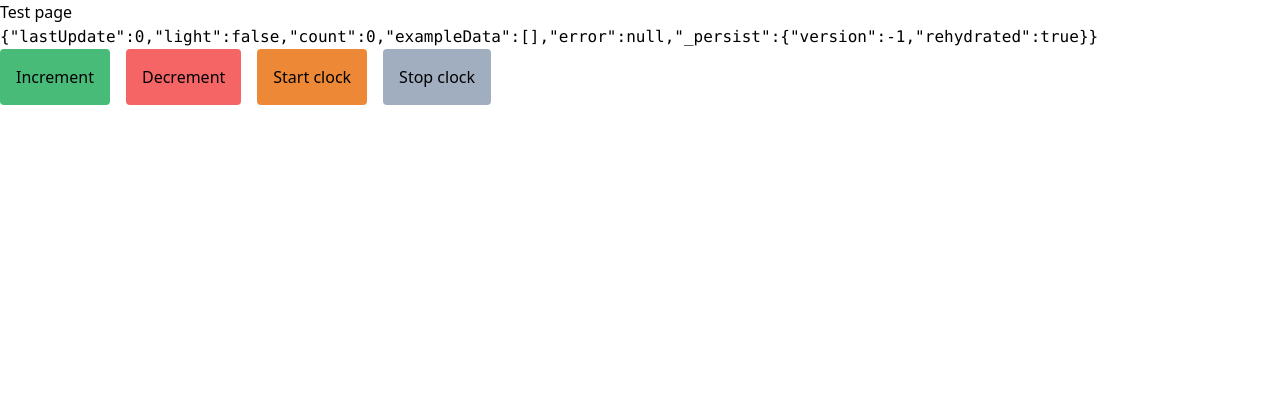
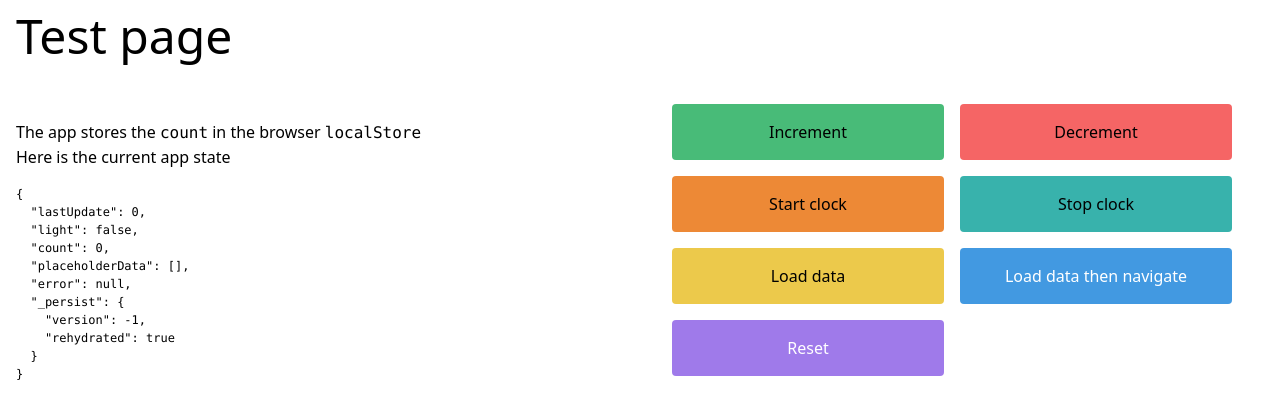
Before and after one commit to gallaoro/next-starter, a Next.js app: page /test in a window 1280 px wide. Shown: the top 418 px of the page. Built offline with nearby package versions, Linux system fonts and the light colour scheme.

Commit message:
style, remote API call via saga

```diff
--- /dev/null
+++ b/components/DownloadControls.js
@@ -0,0 +1,24 @@
+import React from 'react';
+import { connect } from 'react-redux';
+import { loadData, loadDataThenNavigate } from '../misc/actions';
+
+function LoadData({ loadData, loadDataThenNavigate }) {
+  return (
+    <div className="flex my-4">
+      <button type="button" className="p-4 bg-yellow-500 rounded mr-4 w-1/2" onClick={loadData}>
+        Load data
+      </button>
+      <button type="button" className="p-4 bg-blue-500 text-white rounded w-1/2" onClick={loadDataThenNavigate}>
+        Load data then navigate
+      </button>
+    </div>
+  );
+}
+
+
+const mapDispatchToProps = {
+  loadData,
+  loadDataThenNavigate,
+};
+
+export default connect(null, mapDispatchToProps)(LoadData);
--- a/components/Sample.js
+++ b/components/Sample.js
@@ -1,27 +1,44 @@
 import React from 'react';
 import { connect } from 'react-redux';
-import { incrementCount, decrementCount, startClock, stopClock } from '../misc/actions';
+import { incrementCount, decrementCount, startClock, stopClock, reset } from '../misc/actions';
+import DownloadControls from './DownloadControls';
 
-function Sample({ state, incrementCount, decrementCount, startClock, stopClock }) {
+function Sample({ state, incrementCount, decrement, startClock, stopClock, reset }) {
   return (
-    <div>
-      <code>
-        {JSON.stringify(state)}
-      </code>
-      <br />
+    <div className="flex flex-col-reverse md:flex-row w-full mt-8">
+      <div className="w-full md:w-1/2">
+        <p className="text-md my-4">
+          The app stores the <code>count</code> in the browser <code>localStore</code><br />
+          Here is the current app state
+        </p>
+        <pre className="text-xs">
+          {JSON.stringify(state, {}, 2)}
+        </pre>
+      </div>
+      <div className="w-full md:w-1/2 px-8 ">
         <div className="flex">
-        <button type="button" className="p-4 bg-green-500 rounded mr-4" onClick={incrementCount}>
+          <button type="button" className="p-4 bg-green-500 rounded mr-4 w-1/2" onClick={incrementCount}>
             Increment
           </button>
-        <button type="button" className="p-4 bg-red-500 rounded mr-4" onClick={decrementCount}>
+          <button type="button" className="p-4 bg-red-500 rounded w-1/2" onClick={decrement}>
             Decrement
           </button>
-        <button type="button" className="p-4 bg-orange-500 rounded mr-4" onClick={startClock}>
+        </div>
+        <div className="flex my-4">
+          <button type="button" className="p-4 bg-orange-500 rounded mr-4 w-1/2" onClick={startClock}>
             Start clock
           </button>
-        <button type="button" className="p-4 bg-gray-500 rounded" onClick={stopClock}>
+          <button type="button" className="p-4 bg-teal-500 rounded w-1/2" onClick={stopClock}>
             Stop clock
           </button>
+        </div>
+        <DownloadControls />
+        <div className="flex my-4">
+          <button type="button" className="p-4 bg-purple-500 text-white rounded mr-4 w-1/2" onClick={reset}>
+            Reset
+          </button>
+          <div className="p-4 w-1/2" />
+        </div>
       </div>
     </div>
   );
@@ -33,9 +50,10 @@ const mapStateToProps = (state) => ({
 
 const mapDispatchToProps = {
   incrementCount,
-  decrementCount,
+  decrement: decrementCount,
   startClock,
   stopClock,
+  reset,
 };
 
 export default connect(mapStateToProps, mapDispatchToProps)(Sample);
--- a/misc/actions.js
+++ b/misc/actions.js
@@ -5,6 +5,8 @@ export const actionTypes = {
   RESET: 'RESET',
   LOAD_DATA: 'LOAD_DATA',
   LOAD_DATA_SUCCESS: 'LOAD_DATA_SUCCESS',
+  LOAD_DATA_THEN_NAVIGATE: 'LOAD_DATA_THEN_NAVIGATE',
+  LOAD_DATA_THEN_NAVIGATE_SUCCESS: 'LOAD_DATA_THEN_NAVIGATE_SUCCESS',
   START_CLOCK: 'START_CLOCK',
   STOP_CLOCK: 'STOP_CLOCK',
   TICK_CLOCK: 'TICK_CLOCK',
@@ -34,6 +36,17 @@ export function loadData() {
   return { type: actionTypes.LOAD_DATA };
 }
 
+export function loadDataThenNavigate() {
+  return { type: actionTypes.LOAD_DATA_THEN_NAVIGATE };
+}
+
+export function loadDataThenNavigateSuccess(data) {
+  return {
+    type: actionTypes.LOAD_DATA_THEN_NAVIGATE_SUCCESS,
+    data,
+  };
+}
+
 export function loadDataSuccess(data) {
   return {
     type: actionTypes.LOAD_DATA_SUCCESS,
--- a/misc/reducer.js
+++ b/misc/reducer.js
@@ -4,13 +4,18 @@ export const exampleInitialState = {
   lastUpdate: 0,
   light: false,
   count: 0,
-  exampleData: [],
+  placeholderData: [],
   error: null,
 };
 
 // REDUCERS
 export const rootReducer = (state = exampleInitialState, action) => {
   switch (action.type) {
+    case actionTypes.RESET:
+      return {
+        ...exampleInitialState,
+      };
+
     case actionTypes.FAILURE:
       return {
         ...state,
@@ -29,13 +34,13 @@ export const rootReducer = (state = exampleInitialState, action) => {
         ...{ count: state.count - 1 },
       };
 
-    case actionTypes.RESET:
+    case actionTypes.LOAD_DATA_SUCCESS:
       return {
         ...state,
-        ...{ count: exampleInitialState.count },
+        ...{ placeholderData: action.data },
       };
 
-    case actionTypes.LOAD_DATA_SUCCESS:
+    case actionTypes.LOAD_DATA_THEN_NAVIGATE_SUCCESS:
       return {
         ...state,
         ...{ placeholderData: action.data },
--- a/misc/saga.js
+++ b/misc/saga.js
@@ -3,9 +3,10 @@
 
 import { all, race, call, take, delay, put, takeLatest } from 'redux-saga/effects';
 import es6promise from 'es6-promise';
+import Router from 'next/router';
 import 'isomorphic-unfetch';
 
-import { actionTypes, failure, loadDataSuccess, tickClock } from './actions';
+import { actionTypes, failure, loadDataSuccess, tickClock, loadDataThenNavigateSuccess } from './actions';
 
 es6promise.polyfill();
 
@@ -15,6 +16,7 @@ function* runClockSaga() {
     yield delay(1000);
   }
 }
+
 function* loadDataSaga() {
   try {
     const res = yield fetch('https://jsonplaceholder.typicode.com/users');
@@ -22,6 +24,19 @@ function* loadDataSaga() {
     yield put(loadDataSuccess(data));
   } catch (err) {
     yield put(failure(err));
+  }
+}
+
+function* loadDataThenNavigateSaga() {
+  try {
+    const res = yield fetch('https://jsonplaceholder.typicode.com/users');
+    const data = yield res.json();
+    yield put(loadDataThenNavigateSuccess(data));
+
+    yield Router.push('/');
+  } catch (err) {
+    const message = typeof err === 'string' ? err : err.message;
+    yield put(failure(message));
   }
 }
 
@@ -35,6 +50,7 @@ function* rootSaga() {
       });
     }),
     takeLatest(actionTypes.LOAD_DATA, loadDataSaga),
+    takeLatest(actionTypes.LOAD_DATA_THEN_NAVIGATE, loadDataThenNavigateSaga),
   ]);
 }
 
--- a/misc/store.js
+++ b/misc/store.js
@@ -16,7 +16,7 @@ const __NEXT_REDUX_STORE__ = '__NEXT_REDUX_STORE__';
 const persistConfig = {
   key: 'primary',
   storage,
-  whitelist: ['exampleData', 'count'], // place to select which state you want to persist
+  whitelist: ['count'], // place to select which state you want to persist
 };
 
 const persistedReducer = persistReducer(persistConfig, rootReducer);
--- a/pages/index.js
+++ b/pages/index.js
@@ -1,6 +1,7 @@
 import React from 'react';
 import Head from 'next/head';
 import Link from 'next/link';
+import Sample from '../components/Sample';
 
 export default function Home() {
   return (
@@ -10,20 +11,18 @@ export default function Home() {
         <link rel="icon" href="/favicon.ico" />
       </Head>
 
-      <main>
-        <h1 className="text-3xl">
-          Welcome to
-          <a href="https://nextjs.org"> Next.js!</a>
+      <main className="w-screen p-4">
+        <h1 className="text-5xl">
+          Welcome to <a href="https://nextjs.org" className="underline">Next.js!</a>
         </h1>
 
-        <p className="text-xl">
-          Get started by editing
-          <code>pages/index.js</code>
+        <p className="text-2xl">
+          Get started by editing <code className="bg-gray-200 text-gray-800">pages/index.js</code>
         </p>
 
-        <div className="flex flex-wrap">
+        <div className="flex flex-wrap mt-4">
           <a href="https://nextjs.org/docs" className="w-1/2 p-4 border">
-            <h3>Documentation &rarr;</h3>
+            <h3 className="text-2xl mb-2">Documentation &rarr;</h3>
             <p>Find in-depth information about Next.js features and API.</p>
           </a>
 
@@ -31,40 +30,30 @@ export default function Home() {
             href="https://github.com/zeit/next.js/tree/master/examples"
             className="w-1/2 p-4 border"
           >
-            <h3>Examples &rarr;</h3>
+            <h3 className="text-2xl mb-2">Examples &rarr;</h3>
             <p>Discover and deploy boilerplate example Next.js projects.</p>
           </a>
 
           <a
-            href="https://zeit.co/import?filter=next.js&utm_source=create-next-app&utm_medium=default-template&utm_campaign=create-next-app"
+            href="https://zeit.co/import?filter=next.js&utm_source=create-next-app"
             className="w-1/2 p-4 border"
           >
-            <h3>Deploy &rarr;</h3>
+            <h3 className="text-2xl mb-2">Deploy &rarr;</h3>
             <p>
               Instantly deploy your Next.js site to a public URL with ZEIT Now.
             </p>
           </a>
           <Link href="/test">
             <div className="w-1/2 p-4 border cursor-pointer">
-              <h3>TEST &rarr;</h3>
+              <h3 className="text-2xl mb-2">Other page &rarr;</h3>
               <p>
-                Go to test page
+                Go to the test page
               </p>
             </div>
           </Link>
+          <Sample />
         </div>
       </main>
-
-      <footer className="absolute bottom-0">
-        <a
-          href="https://zeit.co?utm_source=create-next-app&utm_medium=default-template&utm_campaign=create-next-app"
-          target="_blank"
-          rel="noopener noreferrer"
-        >
-          Powered by
-          <img src="/zeit.svg" alt="ZEIT Logo" />
-        </a>
-      </footer>
     </div>
   );
 }
--- a/pages/test.js
+++ b/pages/test.js
@@ -11,8 +11,8 @@ export default function Test() {
         <link rel="icon" href="/favicon.ico" />
       </Head>
 
-      <main>
-        <h1 className="title">
+      <main className="px-4">
+        <h1 className="text-5xl">
           Test page
         </h1>
         <Sample />
```
Also changed, not shown: .eslintrc.js. Lines whose indentation alone changed are shown as unchanged.
